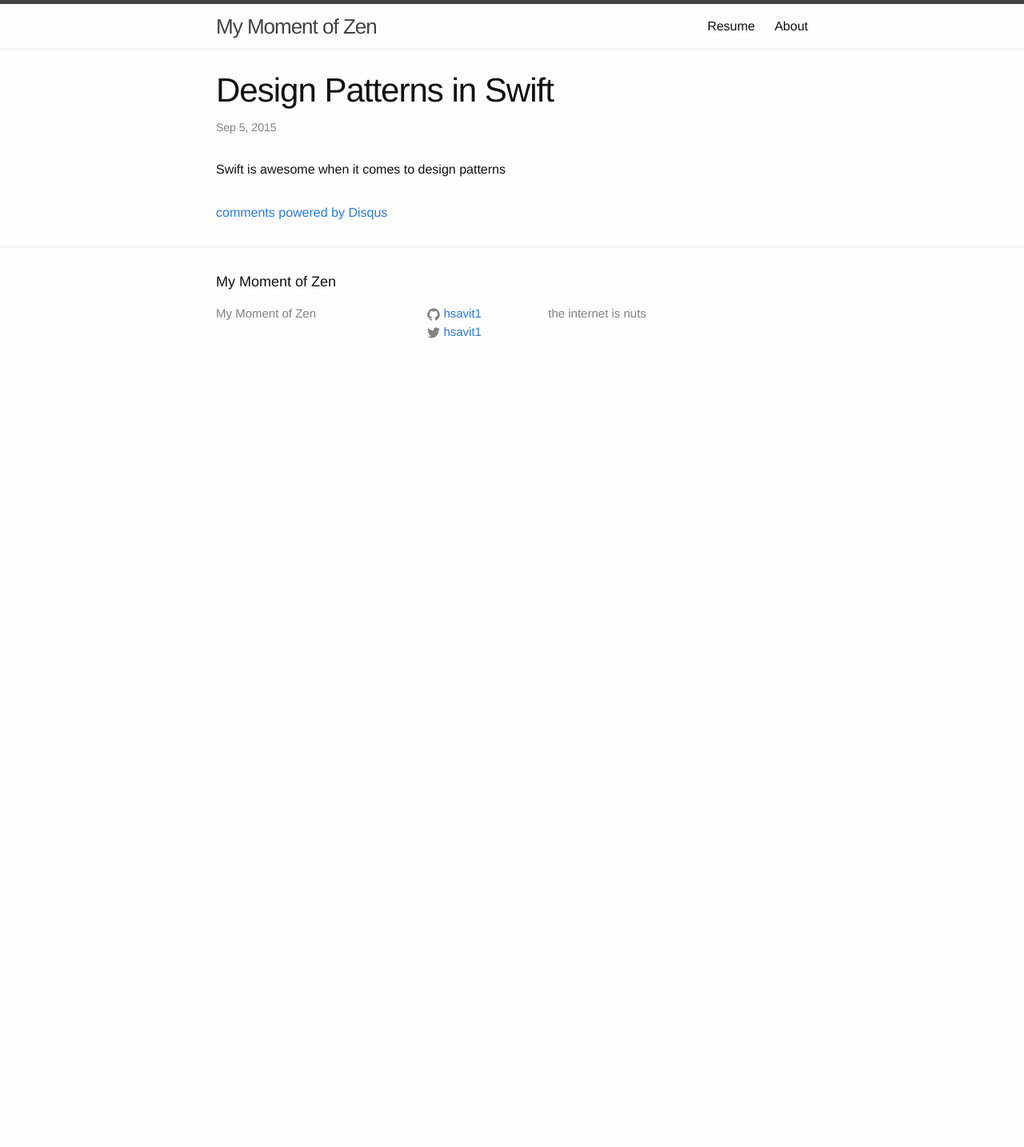
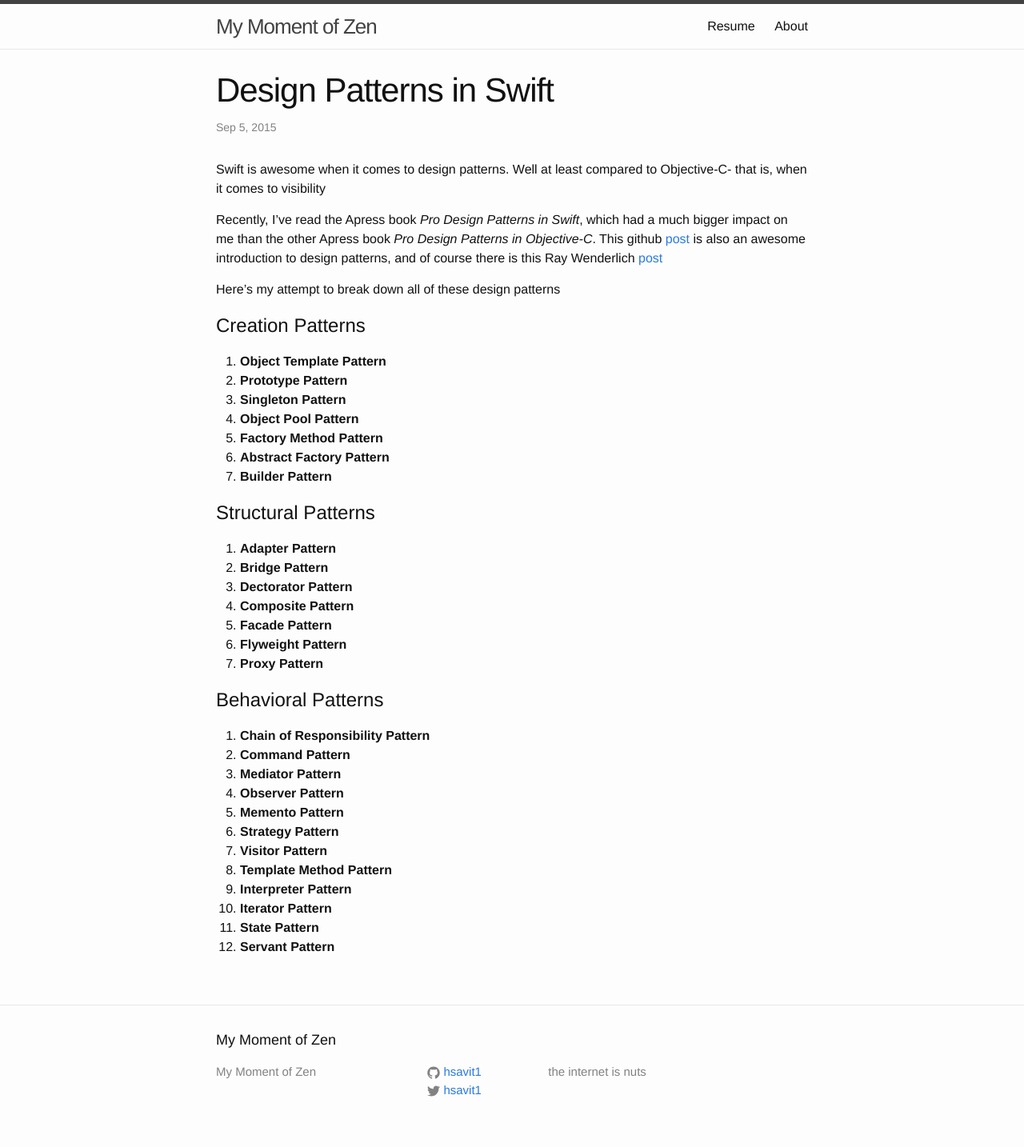
Before and after one commit to hsavit1/hsavit1.github.io, a Jekyll site: the page built from _posts/2015-09-05-design-patterns-in-swift.md, in a window 1280 px wide. Shown: the whole page at 80% size. Built offline with Jekyll 4.4.1, drawn with Linux system fonts in a browser that asks for light colours; before the commit the page ends 900 px from its top, so only the background shows below that.

Commit message:
design patterns

```diff
--- a/_includes/comments.html
+++ b/_includes/comments.html
@@ -1,5 +1,4 @@
-{% if page.comments %}
-<!-- Add Disqus comments. -->
+<!-- {% if page.comments %}
 <div id="disqus_thread"></div>
 <script type="text/javascript">
 
@@ -19,3 +18,4 @@
 <noscript>Please enable JavaScript to view the <a href="http://disqus.com/?ref_noscript">comments powered by Disqus.</a></noscript>
 <a href="http://disqus.com" class="dsq-brlink">comments powered by <span class="logo-disqus">Disqus</span></a>
 {% endif %}
+ -->
--- a/_posts/2015-09-05-design-patterns-in-swift.md
+++ b/_posts/2015-09-05-design-patterns-in-swift.md
@@ -5,4 +5,40 @@ date:   2015-09-05 17:20:15
 comments: true
 ---
 
-Swift is awesome when it comes to design patterns
+Swift is awesome when it comes to design patterns. Well at least compared to Objective-C- that is, when it comes to visibility
+
+Recently, I've read the Apress book _Pro Design Patterns in Swift_, which had a much bigger impact on me than the other Apress book _Pro Design Patterns in Objective-C_. This github [post](https://github.com/ochococo/Design-Patterns-In-Swift) is also an awesome introduction to design patterns, and of course there is this Ray Wenderlich [post](http://www.raywenderlich.com/86053/intermediate-design-patterns-in-swift)
+
+Here's my attempt to break down all of these design patterns
+
+#Creation Patterns
+1. **Object Template Pattern**
+2. **Prototype Pattern**
+3. **Singleton Pattern**
+4. **Object Pool Pattern**
+5. **Factory Method Pattern**
+6. **Abstract Factory Pattern**
+7. **Builder Pattern**
+
+#Structural Patterns
+1. **Adapter Pattern**
+2. **Bridge Pattern**
+3. **Dectorator Pattern**
+4. **Composite Pattern**
+5. **Facade Pattern**
+6. **Flyweight Pattern**
+7. **Proxy Pattern**
+
+#Behavioral Patterns
+1. **Chain of Responsibility Pattern**
+2. **Command Pattern**
+3. **Mediator Pattern**
+4. **Observer Pattern**
+5. **Memento Pattern**
+6. **Strategy Pattern**
+7. **Visitor Pattern**
+8. **Template Method Pattern**
+9. **Interpreter Pattern**
+10. **Iterator Pattern**
+11. **State Pattern**
+12. **Servant Pattern**
```
Also changed, not shown: _posts/2015-09-30-programming-langs.md (added, +24 -0 lines).
